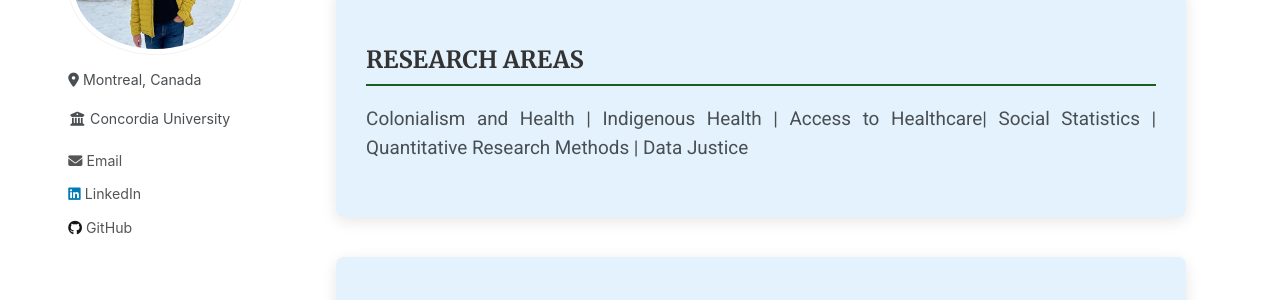
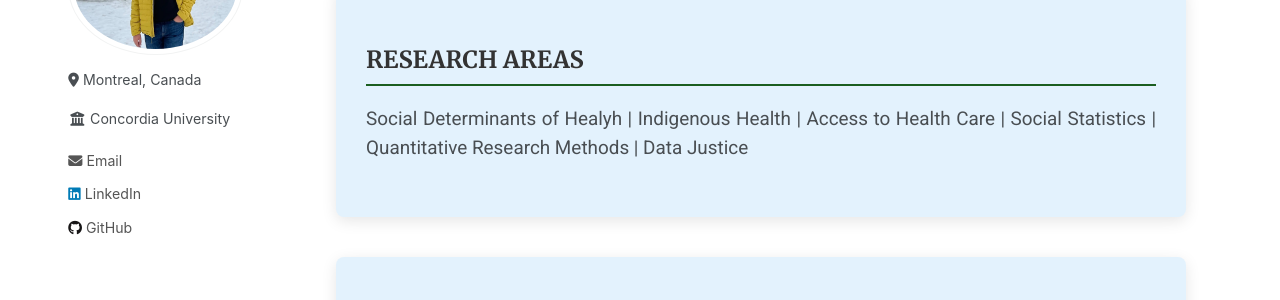
Before and after one commit to Mohsnmonji/mohsnmonji.github.io, a Jekyll site: the page built from about-me.md, in a window 1280 px wide and 1231 px high. Shown: the part 190-490 px from the top of the window. Built offline with Jekyll 4.4.1, drawn with Linux system fonts in a browser that asks for light colours.

Commit message:
Update about-me.md

```diff
--- a/about-me.md
+++ b/about-me.md
@@ -54,7 +54,7 @@ author_profile: true
 <div class="about-card">
   <h2>RESEARCH AREAS</h2>
   <p>
-    Colonialism and Health | Indigenous Health | Access to Healthcare| Social Statistics | Quantitative Research Methods | Data Justice
+    Social Determinants of Healyh | Indigenous Health | Access to Health Care | Social Statistics | Quantitative Research Methods | Data Justice
   </p>
 </div>
 
```
